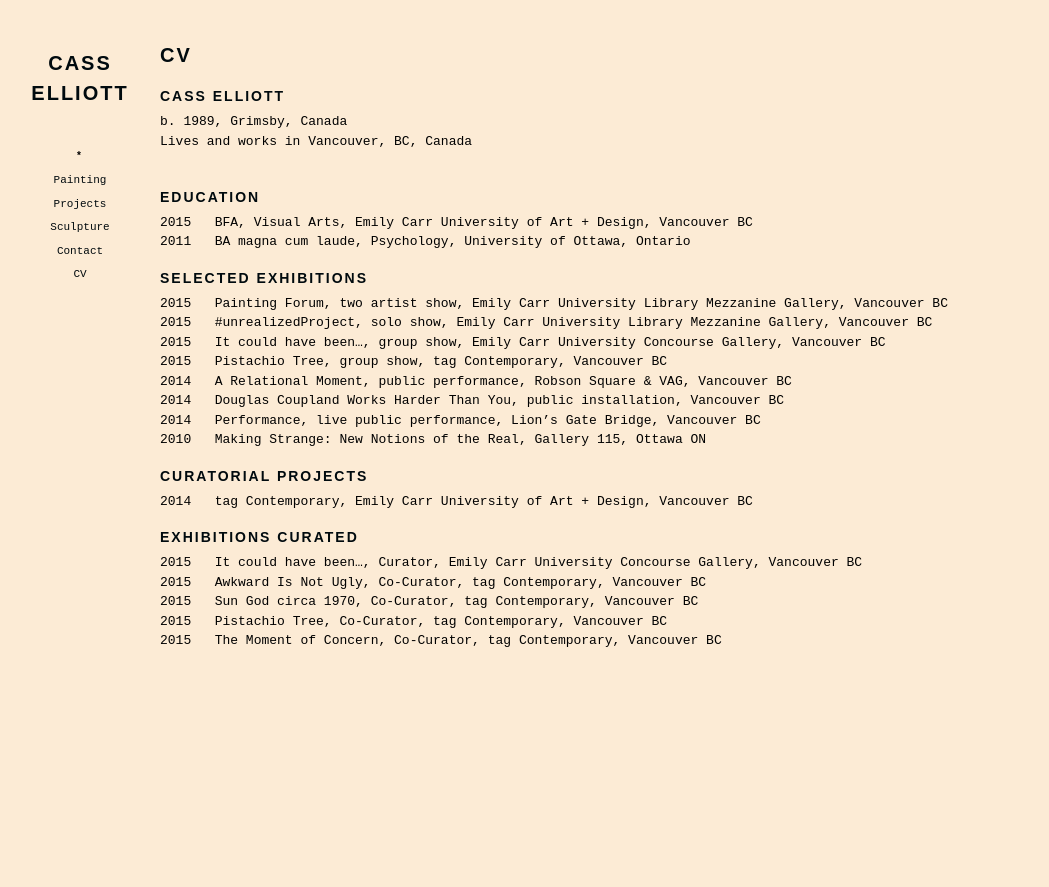
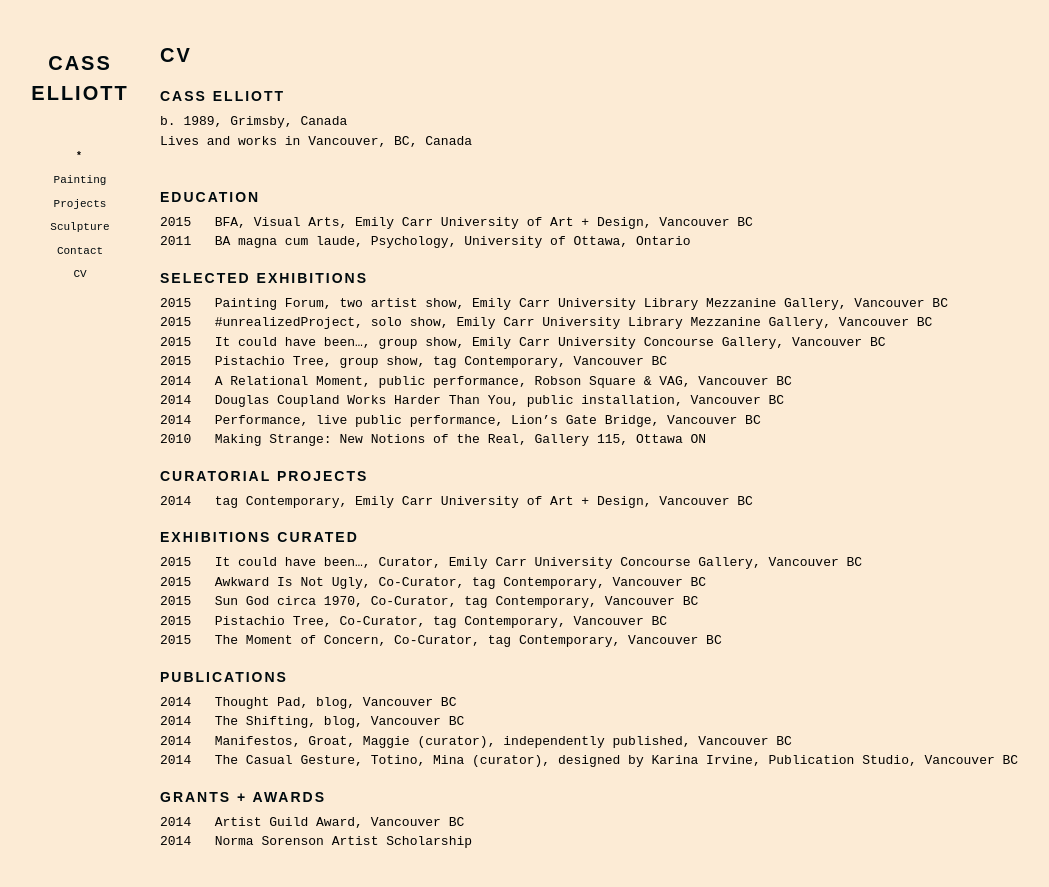
Before and after one commit to adriandgr/ce-portfolio, a Jekyll site: the page built from cv.md, in a window 1280 px wide. Shown: the top 887 px of the page, without its empty margins (8-1057 px from the left). Built offline with Jekyll 4.4.1, drawn with Linux system fonts in a browser that asks for light colours; some web fonts are replaced.

Commit message:
Updated Cv

```diff
--- a/cv.md
+++ b/cv.md
@@ -31,3 +31,15 @@
 - *2015* Sun God circa 1970, Co-Curator, tag Contemporary, Vancouver BC
 - *2015* Pistachio Tree, Co-Curator, tag Contemporary, Vancouver BC
 - *2015* The Moment of Concern, Co-Curator, tag Contemporary, Vancouver BC
+
+## Publications
+
+- *2014* Thought Pad, blog, Vancouver BC
+- *2014* The Shifting, blog, Vancouver BC
+- *2014* Manifestos, Groat, Maggie (curator), independently published, Vancouver BC
+- *2014* The Casual Gesture, Totino, Mina (curator), designed by Karina Irvine, Publication Studio, Vancouver BC
+
+## Grants + Awards
+
+- *2014* Artist Guild Award, Vancouver BC
+- *2014* Norma Sorenson Artist Scholarship
```
